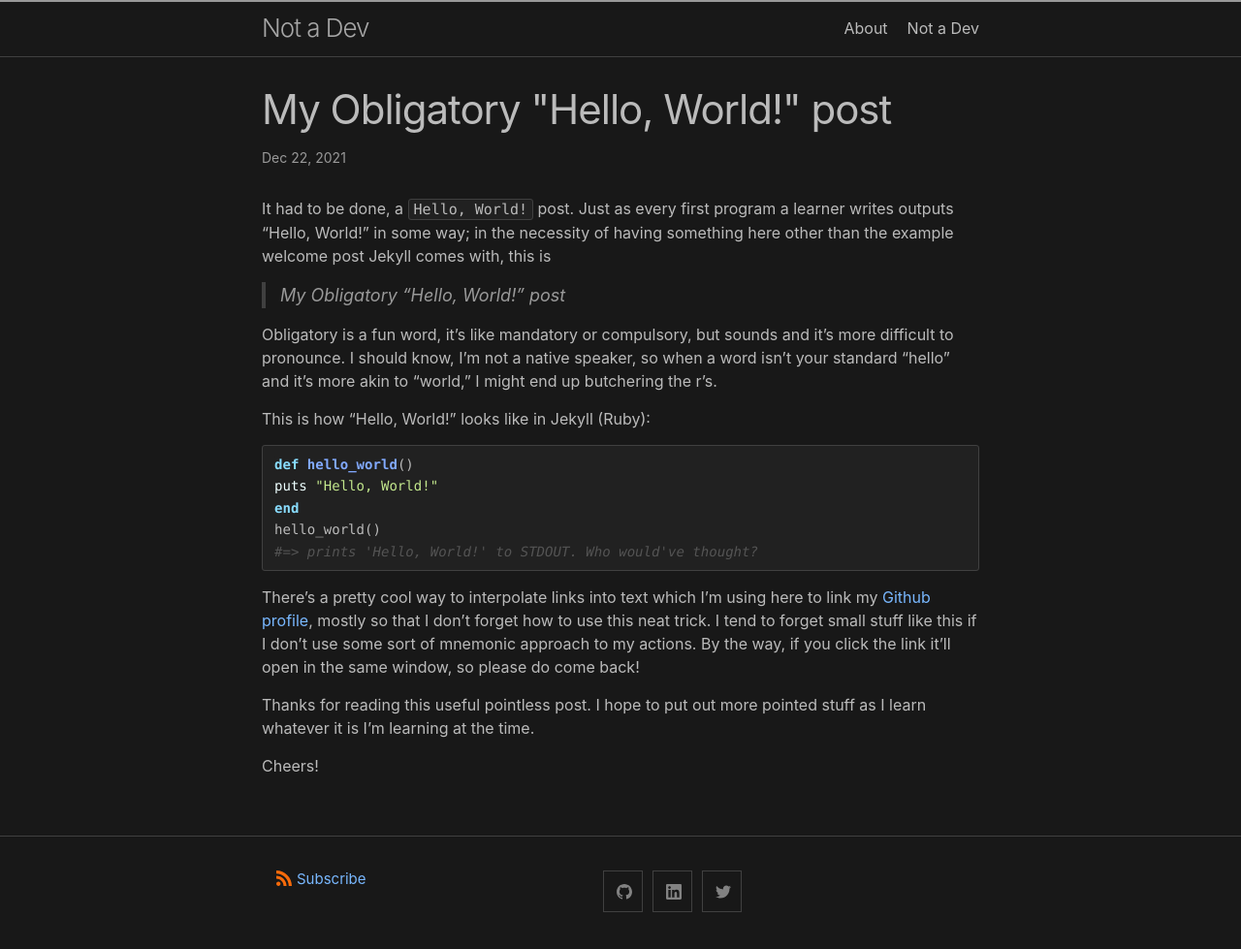
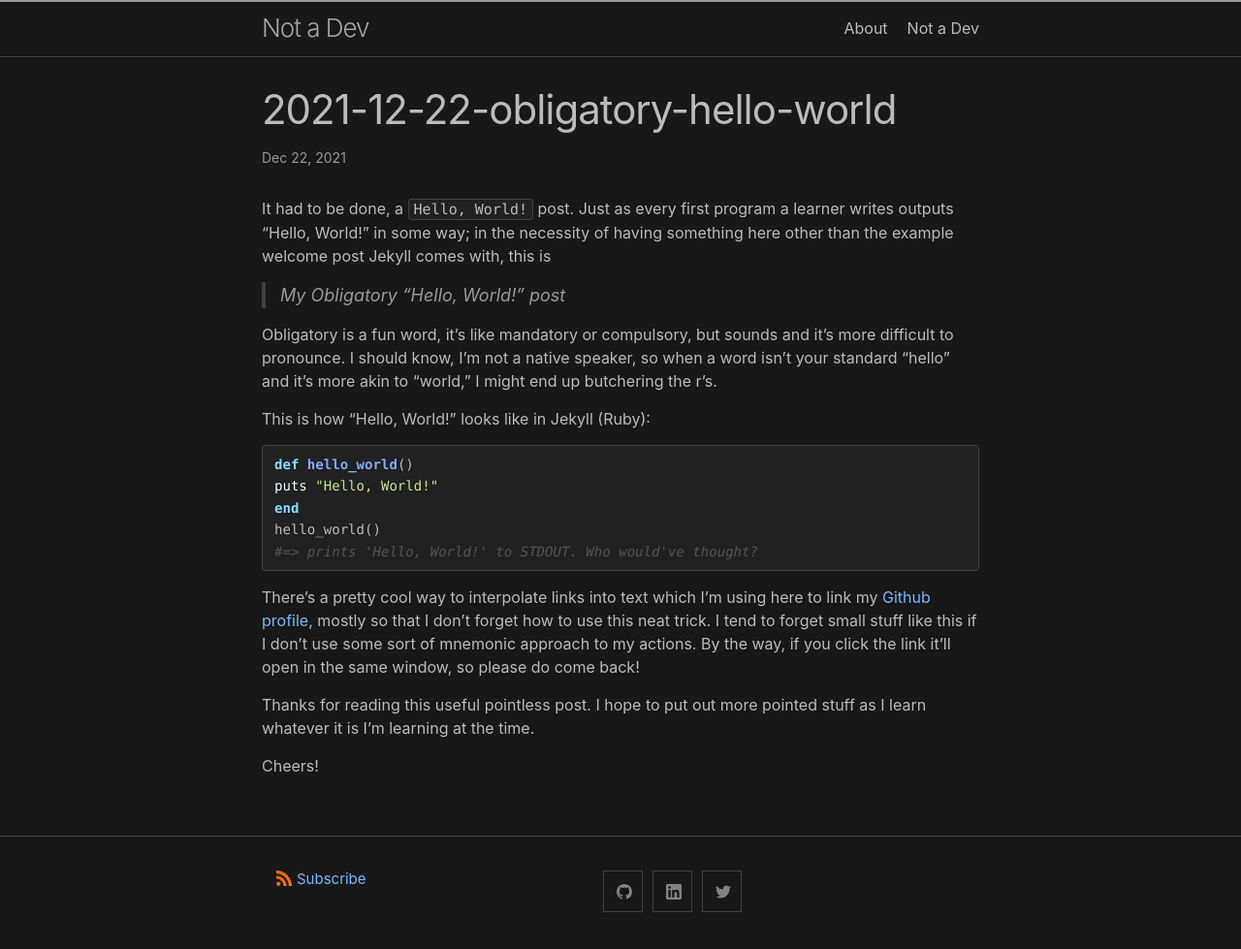
Before and after one commit to ordehi/ordehi.github.io, a Jekyll site: the page built from _posts/2021-12-22-obligatory-hello-world.markdown, in a window 1280 px wide. Shown: the whole page at 97% size. Built offline with Jekyll 4.4.1, drawn with Linux system fonts in a browser that asks for light colours.

Commit message:
change post title to new convention

```diff
--- a/_posts/2021-12-22-welcome-to-jekyll.markdown
+++ b/_posts/2021-12-22-obligatory-hello-world.markdown
@@ -1,6 +1,6 @@
 ---
 layout: post
-title: 'My Obligatory "Hello, World!" post'
+title: '2021-12-22-obligatory-hello-world'
 date: 2021-12-22 13:23:00 -0400
 categories: me update
 ---
```
